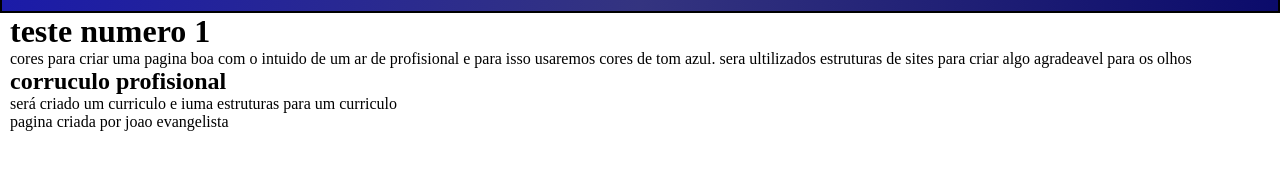
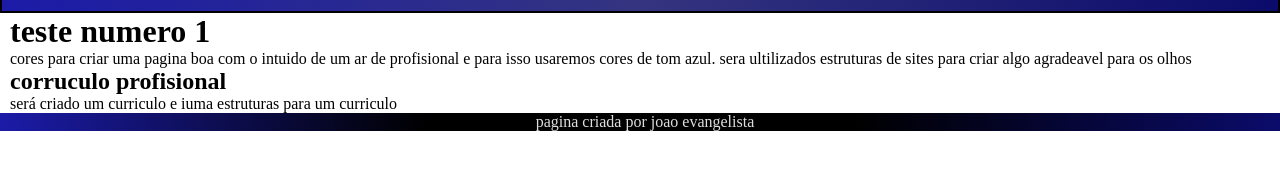
Before and after one commit to joaoevangelista0806-prog/htmlcss, a plain HTML site: page exercicios/seam pasciecia/paciencia.html in a window 1280 px wide. Shown: the part 121-290 px from the top of the page. Drawn offline with Linux system fonts and the light colour scheme; a web font is replaced by a local one.

Commit message:
Update style.css

```diff
--- a/exercicios/seam pasciecia/style.css
+++ b/exercicios/seam pasciecia/style.css
@@ -14,6 +14,7 @@
 --corp3:rgb(27, 27, 168);
 --cortextp: rgb(223, 222, 222);
 --cortexts: rgb(223, 222, 222);
+--corfooter: rgb(0, 0, 0);
 --fontep:"Zalando Sans Expanded", sans-serif;
 --fontes:"Google Sans Code", monospace;
 }
@@ -36,7 +37,7 @@ var(--corp3));
 height: 90px;
 padding-top:20px;
 padding-bottom: 20px;
-border-color: black;
+border-color: rgba(29, 29, 29, 0.219);
 border: 2px solid;}
 
 header>img{ display:inline-block;
@@ -56,3 +57,23 @@ header>p {font-family:var(--fontes) ;
 font-size: 10px;
 color: var(--cortexts);
 display: block;}
+
+
+
+
+
+
+
+
+
+
+
+
+/*fazendo o footer logo*/
+footer{background: linear-gradient(to left,
+var(--corp1),
+var(--corfooter),
+var(--corfooter),
+var(--corp3));
+text-align: center;
+color:var(--cortextp);}
```
